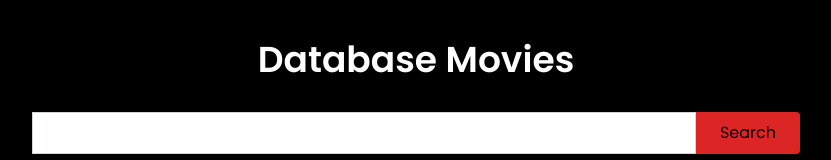
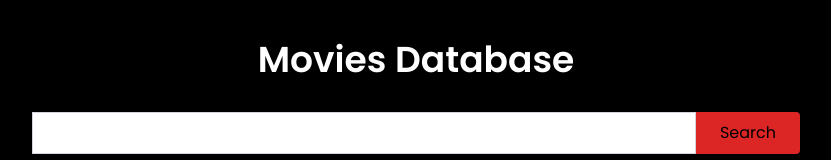
Before and after one commit to ashehata8888/mov, a Next.js app: page / in a window 1280 px wide. Shown: the top 160 px of the page, without its empty margins (224-1055 px from the left). Built offline with nearby package versions, Linux system fonts and the light colour scheme.

Commit message:
title changes

```diff
--- a/app/page.tsx
+++ b/app/page.tsx
@@ -10,9 +10,11 @@ export default function Home() {
 <title>Database Movies</title>
 <meta name='description' content='a single movie database for user'/>
     </Head>
+
     <main className='container mx-auto py-10 mx-4 flex flex-col items-center justify-center'>
 
-    <h1 className='text-4xl font-bold mb-8 text-white'> Database Movies</h1>
+    <h1 className='text-4xl font-bold mb-8 text-white'> Movies Database </h1>
+
     <MovieSearch/>
     </main>
     </div>
```
